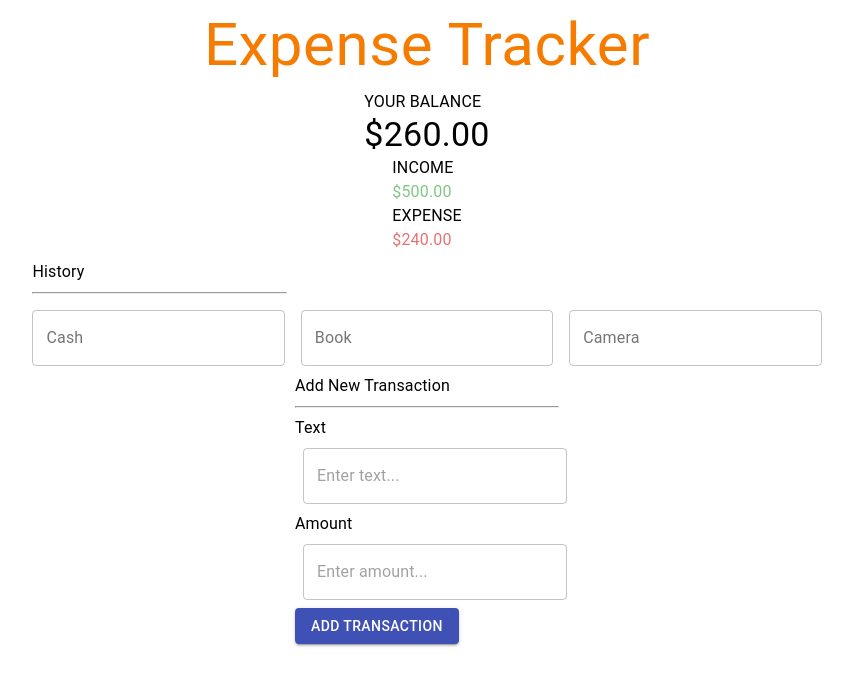
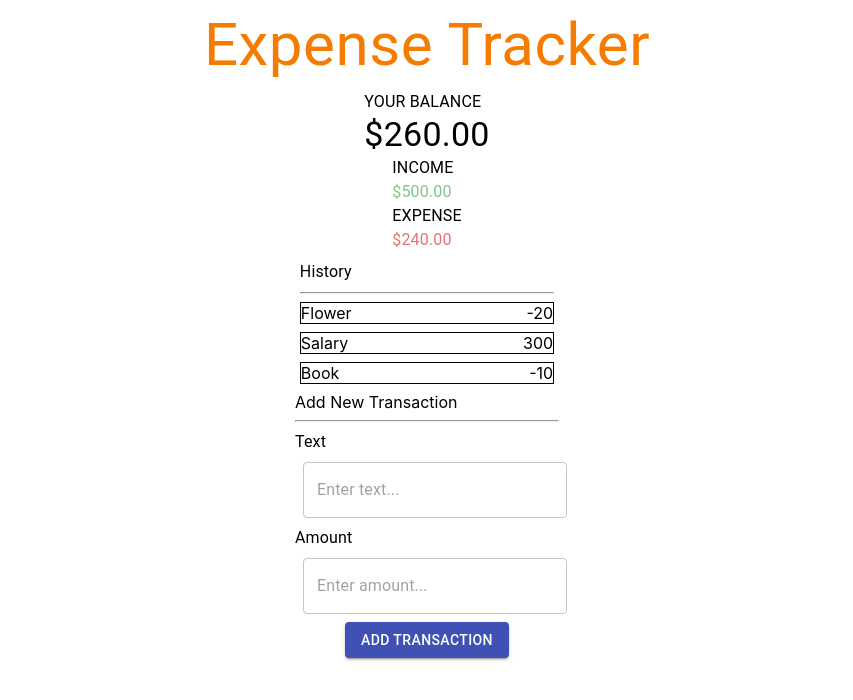
Before and after one commit to agborojenjr/ExpenseTracker, a React (Create React App) app: page / in a window 1280 px wide. Shown: the top 700 px of the page, without its empty margins (213-1066 px from the left). Built offline with nearby package versions, Linux system fonts and the light colour scheme.

Commit message:
Added Array of Transactions

```diff
--- a/src/App.js
+++ b/src/App.js
@@ -1,3 +1,4 @@
+import { red } from '@material-ui/core/colors';
 import React from 'react';
 import { AddTransaction } from './Components/AddTransaction';
 import { Balance } from './Components/Balance';
@@ -8,7 +9,7 @@ import { Transactions } from './Components/Transactions';
 
 function App() {
   return (
-    <div style={{ display:'flex', alignItems: 'center', flexDirection: 'column' }}>
+    <div style={{ display:'flex', alignItems: 'center', flexDirection: 'column'}}>
       <Header />
       <Balance />
       <Expenses />
--- a/src/Components/AddTransaction.js
+++ b/src/Components/AddTransaction.js
@@ -3,12 +3,34 @@ import { makeStyles } from '@material-ui/core/styles';
 import TextField from '@material-ui/core/TextField';
 import Typography from '@material-ui/core/Typography';
 import Button from '@material-ui/core/Button';
+import Box from '@material-ui/core/Box';
+
 
 export const AddTransaction = () => {
     return (
-      <form>
-        <div>
-          <Typography>Add New Transaction</Typography>
+      <form
+        // style={{
+        //   display: "flex",
+        //   alignItems: "center",
+        //   flexDirection: "column",
+        // }}
+      >
+        {/* <div>
+          <Typography
+            style={{
+              textAlign: 'left',
+            }}
+          >
+            Add New Transaction
+          </Typography>
+        </div> */}
+        <div
+          style={{
+            display: 'flex',
+            flexDirection: "column",
+          }}
+        >
+          Add New Transaction
         </div>
         <hr />
         <div>
@@ -39,9 +61,11 @@ export const AddTransaction = () => {
             variant="outlined"
           />
         </div>
-        <Button variant="contained" color="primary">
-          Add Transaction
-        </Button>
+        <Box style={{ display: 'grid', justifySelf: 'center' }}>
+          <Button variant="contained" color="primary">
+            Add Transaction
+          </Button>
+        </Box>
       </form>
     );
 }
--- a/src/Components/Transactions.js
+++ b/src/Components/Transactions.js
@@ -2,6 +2,16 @@ import React from 'react';
 import { makeStyles } from '@material-ui/core/styles';
 import TextField from '@material-ui/core/TextField';
 import Typography from '@material-ui/core/Typography';
+import { Box } from '@material-ui/core';
+
+const initialState = {
+  transactions: [
+    {id: 1, text:'Flower', amount:-20},
+    {id: 2, text:'Salary', amount:300},
+    {id: 3, text:'Book', amount:-10},
+    {id: 4, text:'Camera', amount:150},
+  ]
+}
 
 const useStyles = makeStyles((theme) => ({
     root: {
@@ -10,20 +20,42 @@ const useStyles = makeStyles((theme) => ({
         width: '25ch',
       },
     },
+    payment: {
+      // border: 3px solid red,
+    },
   }));
 
 export const Transactions = () => {
     const classes = useStyles();
 
     return (
-    <form className={classes.root} noValidate autoComplete="off">
-        <Typography>
-            History
-        </Typography>
+      <form className={classes.root} noValidate autoComplete="off">
+        <Typography>History</Typography>
         <hr />
-        <TextField id="outlined-basic" label="Cash" variant="outlined" />
+        <Box
+          border={1}
+          style={{ display: "flex", justifyContent: "space-between" }}
+        >
+          <div>{initialState.transactions[0].text}</div>
+          <div>{initialState.transactions[0].amount}</div>
+        </Box>
+        <Box
+          border={1}
+          style={{ display: "flex", justifyContent: "space-between" }}
+        >
+          <div>{initialState.transactions[1].text}</div>
+          <div>{initialState.transactions[1].amount}</div>
+        </Box>
+        <Box
+          border={1}
+          style={{ display: "flex", justifyContent: "space-between" }}
+        >
+          <div>{initialState.transactions[2].text}</div>
+          <div>{initialState.transactions[2].amount}</div>
+        </Box>
+        {/* <TextField id="outlined-basic" label="Cash" variant="outlined" />
         <TextField id="outlined-basic" label="Book" variant="outlined" />
-        <TextField id="outlined-basic" label="Camera" variant="outlined" />
-    </form>
-    )
+        <TextField id="outlined-basic" label="Camera" variant="outlined" /> */}
+      </form>
+    );
 }
```
Also changed, not shown: 1 other file (tests, documents, lock files or other folders).
